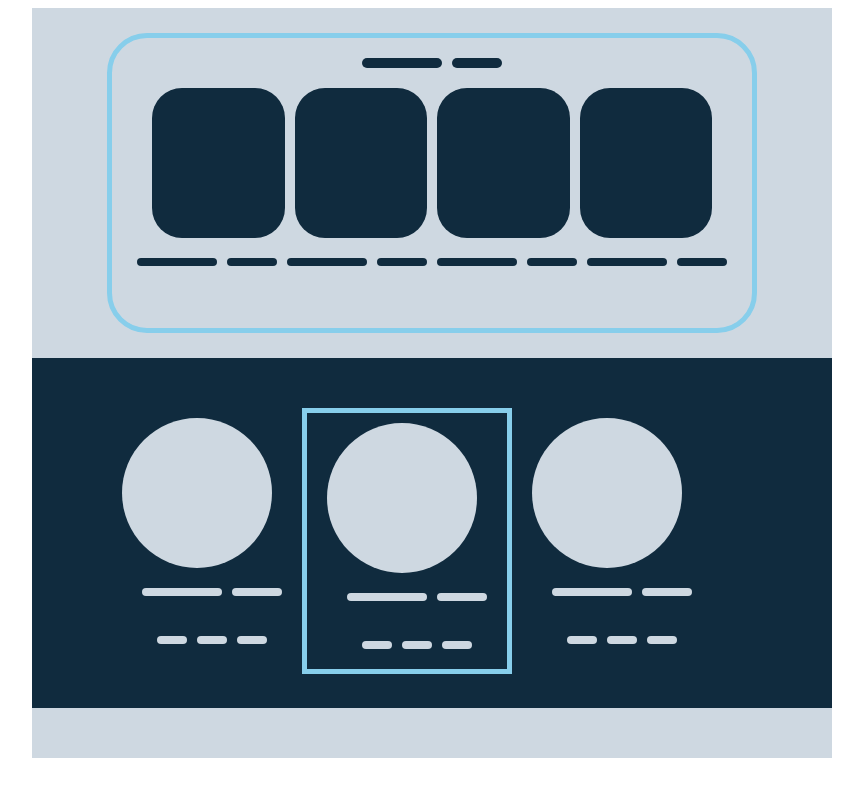
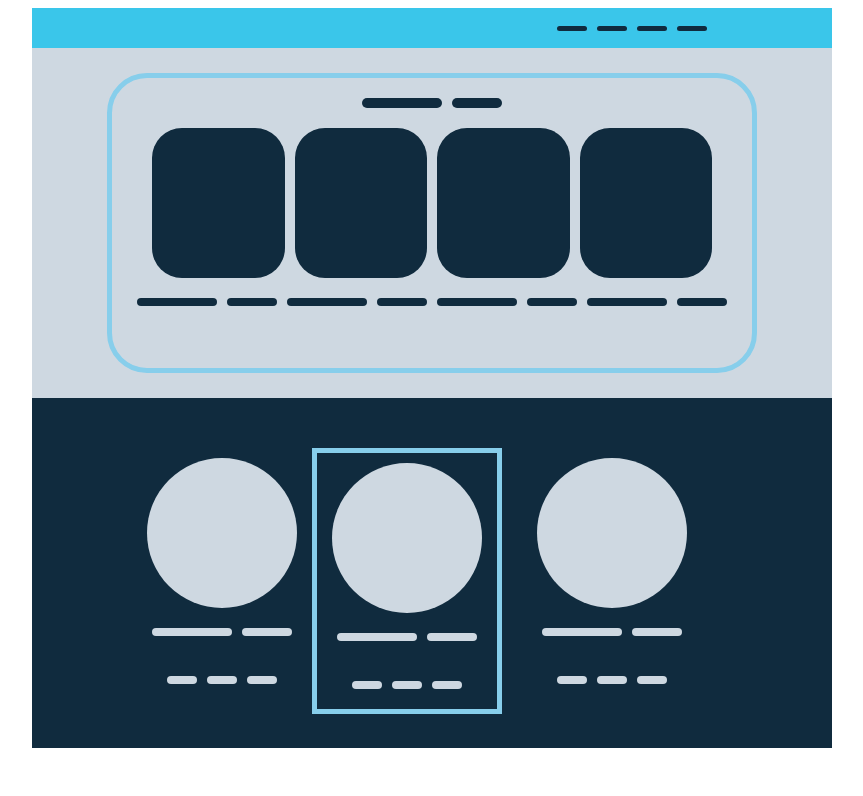
Before and after one commit to Skorodinskaya/dec-2021-html, a plain HTML site: page classwork4/index.html in a window 1280 px wide. Shown: the whole page, without its empty margins (208-1071 px from the left). Drawn offline with Linux system fonts and the light colour scheme.

Commit message:
start classwork 4 img 2

```diff
--- a/classwork4/index.html
+++ b/classwork4/index.html
@@ -9,6 +9,18 @@
     <link rel="stylesheet" href="main.css">
 </head>
 <body>
+
+<div class="wrapper">
+    <div class="display-flex  skyColor width800px height40">
+        <div class="width50per"></div>
+        <div class="width50per columnGap10 display-flex wrapper">
+            <div class="border-radius width30 height5 blackColor"></div>
+            <div class="border-radius width30 height5 blackColor"></div>
+            <div class="border-radius width30 height5 blackColor"></div>
+            <div class="border-radius width30 height5 blackColor"></div>
+        </div>
+    </div>
+</div>
 
 <div class="wrapper">
 
@@ -55,7 +67,9 @@
     <div class="blackColor bigBlock">
         <div class="wrapper padding40">
             <div>
-                <div class="width150 height150 greyColor circle"></div>
+                <div class="wrapper">
+                    <div class="width150 height150 greyColor circle"></div>
+                </div>
                 <div class="display-flex columnGap10 padding10">
                     <div class="width80 height8 greyColor border-radius"></div>
                     <div class="width50 height8 greyColor border-radius"></div>
@@ -67,8 +81,10 @@
                 </div>
             </div>
 
-            <div class="borderBlue middle">
-                <div class="width150 height150 greyColor circle"></div>
+            <div class="borderBlue padding-top-10">
+                <div class="wrapper">
+                    <div class="width150 height150 greyColor circle"></div>
+                </div>
                 <div class="display-flex columnGap10 padding10">
                     <div class="width80 height8 greyColor border-radius"></div>
                     <div class="width50 height8 greyColor border-radius"></div>
@@ -81,7 +97,9 @@
             </div>
 
             <div class="padding10">
-                <div class="width150 height150 greyColor circle"></div>
+                <div class="wrapper">
+                    <div class="width150 height150 greyColor circle"></div>
+                </div>
                 <div class="display-flex columnGap10 padding10">
                     <div class="width80 height8 greyColor border-radius"></div>
                     <div class="width50 height8 greyColor border-radius"></div>
@@ -98,8 +116,5 @@
     </div>
 </div>
 
-<div class="wrapper">
-    <div class="footer"></div>
-</div>
 </body>
 </html>
--- a/classwork4/main.css
+++ b/classwork4/main.css
@@ -14,10 +14,11 @@
     height: 150px;
 }
 
-.width80{
+.width80 {
     width: 80px;
 }
-.width50{
+
+.width50 {
     width: 50px;
 }
 
@@ -87,16 +88,31 @@
     box-sizing: border-box;
 }
 
-.footer{
-    width: 800px;
-    height: 50px;
-    background-color: #ced8e1;
-}
 
 .display-flex {
     display: flex;
 }
 
-.middle{
-    padding: 10px 0 0 20px;
+.padding-top-10 {
+    padding-top: 10px;
 }
+
+.skyColor {
+    background-color: #3ac6ea;
+}
+
+.width800px {
+    width: 800px;
+}
+
+.height40 {
+    height: 40px;
+}
+
+.height5 {
+    height: 5px;
+}
+
+.width50per {
+    width: 50%
+}
```
